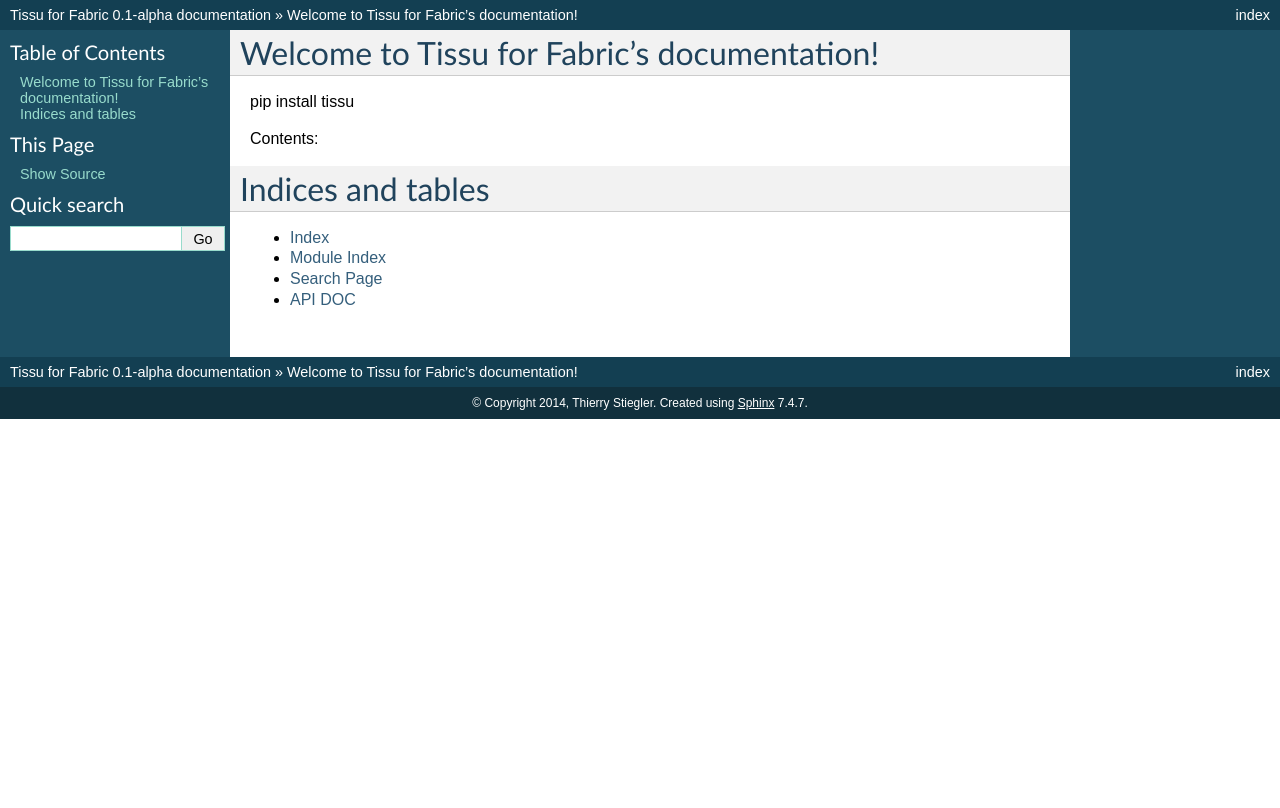
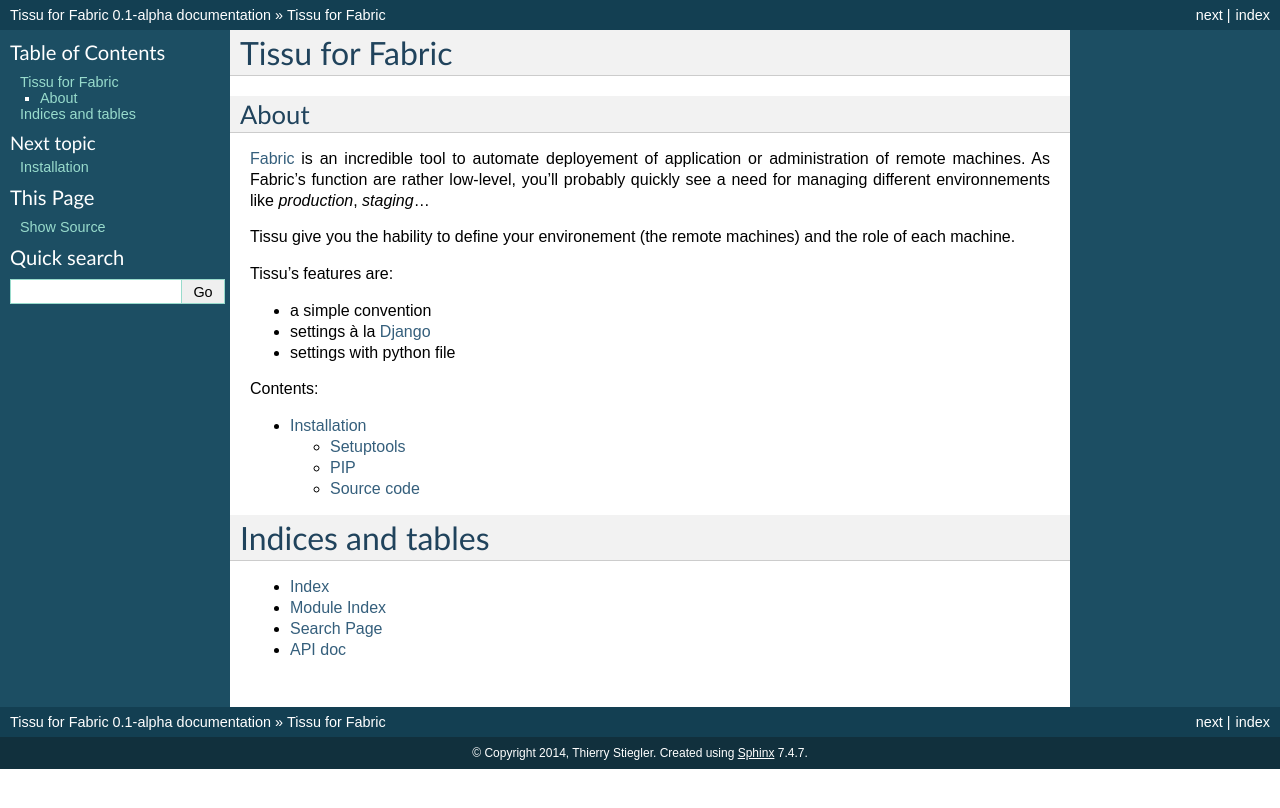
Before and after one commit to thierrystiegler/tissu, a Sphinx documentation site: the page built from docs/source/index.rst, in a window 1280 px wide. Shown: the top 808 px of the page. Built offline with Sphinx 7.4.7, drawn with Linux system fonts in a browser that asks for light colours.

Commit message:
#5 installation documentation

```diff
--- a/docs/source/index.rst
+++ b/docs/source/index.rst
@@ -3,15 +3,31 @@
    You can adapt this file completely to your liking, but it should at least
    contain the root `toctree` directive.
 
-Welcome to Tissu for Fabric's documentation!
-============================================
+Tissu for Fabric
+================
 
-pip install tissu
+About
+-----
+
+`Fabric <http://fabfile.org>`_ is an incredible tool to automate deployement of application
+or administration of remote machines. As Fabric's function are rather low-level, you'll probably
+quickly see a need for managing different environnements like *production*, *staging*...
+
+Tissu give you the hability to define your environement (the remote machines) and the role of each machine.
+
+Tissu's features are:
+
+* a simple convention
+* settings à la `Django <http://www.djangoproject.com>`_
+* settings with python file
+
 
 Contents:
 
 .. toctree::
    :maxdepth: 2
+
+   install
 
 
 
@@ -21,4 +37,4 @@
 * :ref:`genindex`
 * :ref:`modindex`
 * :ref:`search`
-* :doc:`API DOC <modules/>`
+* :doc:`API doc <modules/>`
```
Also changed, not shown: docs/source/install.rst (added, +20 -0 lines).
